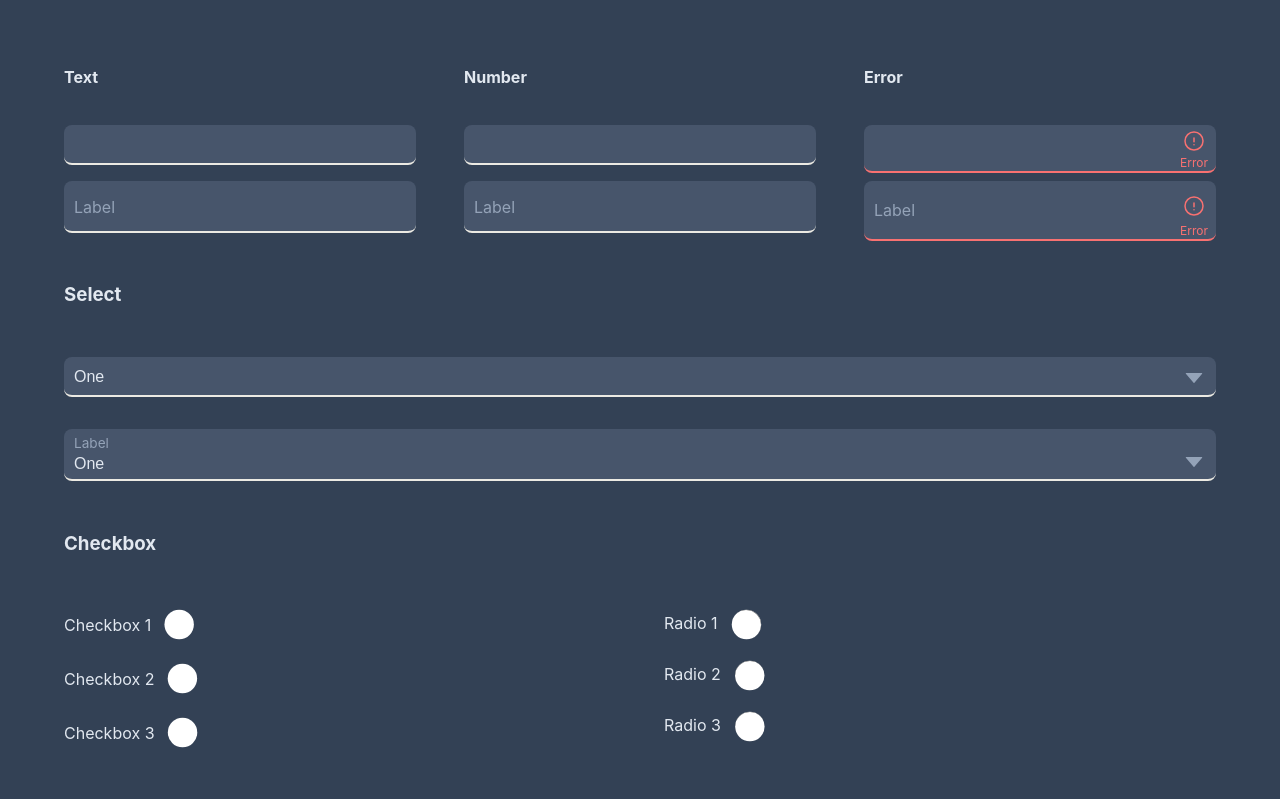
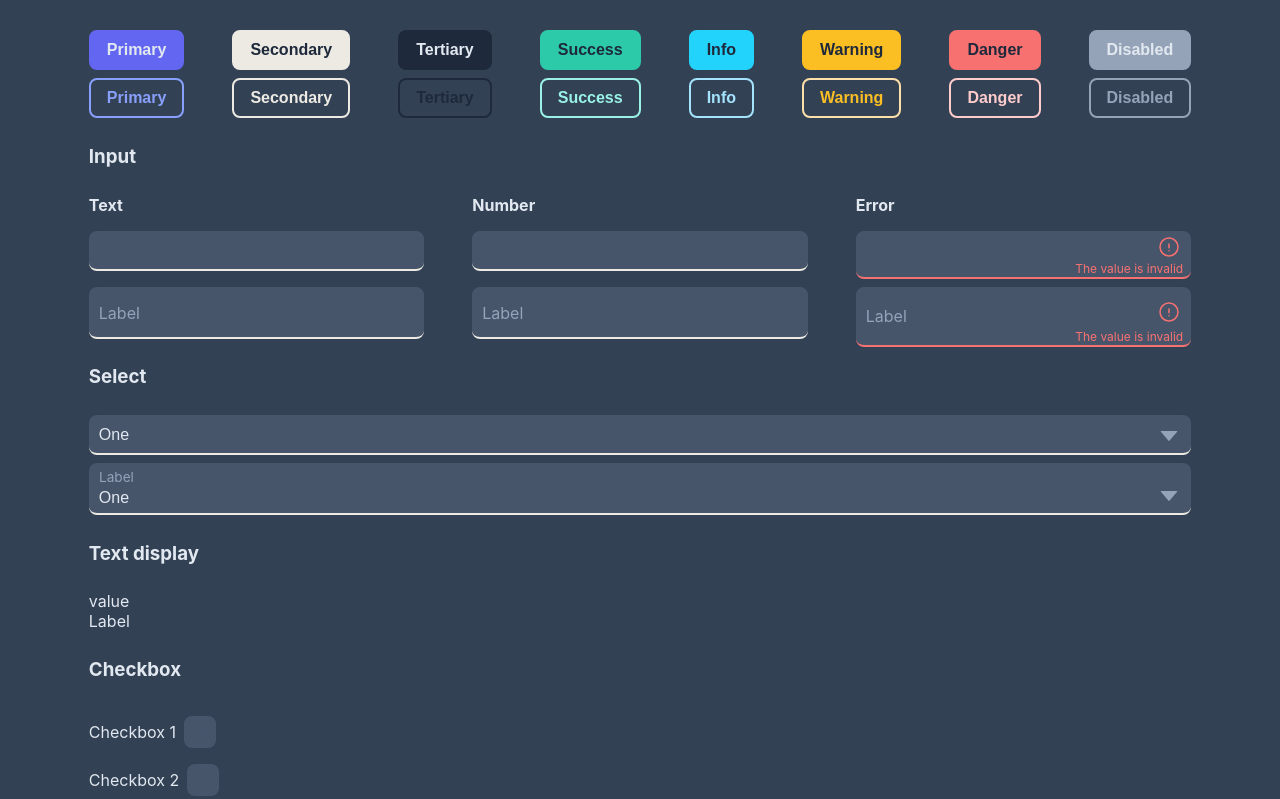
Before and after one commit to PaFonBu/react-data-table-and-ui-components-ts, a React (Vite) app: page /ui in a window 1280 px wide. Shown: the part 281-1080 px from the top of the page. Built offline with nearby package versions, Linux system fonts and the light colour scheme.

Commit message:
test project: CHANGE: centered the layout CHANGE: reordered the components npm package: CHANGE: checkbox style

```diff
--- a/src/components/Layout.tsx
+++ b/src/components/Layout.tsx
@@ -36,4 +36,9 @@ const StyledNavigation = styled.div`
 const StyledContainer = styled.div`
   margin-left: 2rem;
   margin-right: 2rem;
+  display: flex;
+  flex-direction: column;
+  justify-content: center;
+  align-items: center;
+  gap: 1rem;
 `;
--- a/src/npm-package/src/components/ui/Checkbox.ui.tsx
+++ b/src/npm-package/src/components/ui/Checkbox.ui.tsx
@@ -1,34 +1,64 @@
 import styled from "styled-components";
+import { colors } from "../../colors";
 
 export const Checkbox: React.FC<CheckboxProps> = ({
   label,
   styles,
-  type,
   ...props
-}) => {
-  return (
+}) => (
   <StyledContainer className={`${styles?.container ?? ""}`}>
     {label}
-      <StyledCheckbox
+    <StyledInput
       className={`${styles?.checkbox ?? ""}`}
-        type={type ?? "checkbox"}
       {...props}
+      type="checkbox"
     />
+    <StyledCheck viewBox="0 0 16 16">
+      <path d="M10.97 4.97a.75.75 0 011.07 1.05l-3.99 4.99a.75.75 0 01-1.08.02L4.324 8.384a.75.75 0 111.06-1.06l2.094 2.093 3.473-4.425a.267.267 0 01.02-.022z" />
+    </StyledCheck>
   </StyledContainer>
 );
-};
 
 const StyledContainer = styled.label`
+  position: relative;
+  display: inline-block;
+  width: fit-content;
   display: flex;
   gap: 0.5rem;
   align-items: center;
+  justify-content: space-between;
 `;
 
-const StyledCheckbox = styled.input`
+const StyledCheck = styled.svg`
+  position: absolute;
+  width: 2rem;
+  height: 2rem;
+  background: var(--background-color, ${colors.background});
+  top: 0;
+  inset-inline-end: 0px;
+  border-radius: 0.5rem;
+  fill: var(--background-color, ${colors.background});
+  user-select: none;
+
+  ${StyledContainer}:hover & {
+    filter: brightness(1.25);
+  }
+`;
+
+const StyledInput = styled.input`
   clip-path: circle(46% at 50% 50%);
   flex-shrink: 0;
   height: 2rem;
   width: 2rem;
+  margin: 0;
+  opacity: 0;
+  z-index: -1;
+
+  &:checked ~ ${StyledCheck} {
+    background: var(--primary-color, ${colors.primary});
+    fill: var(--text-color, ${colors.text});
+    opacity: 1;
+  }
 `;
 
 interface CheckboxProps
@@ -41,5 +71,4 @@ interface CheckboxProps
     container?: string;
     checkbox?: string;
   };
-  type?: "checkbox" | "radio";
 }
--- a/src/pages/UI.tsx
+++ b/src/pages/UI.tsx
@@ -8,53 +8,8 @@ import styled from "styled-components";
 import { Dropdown } from "../npm-package/src/components/ui/Dropdown.ui";
 
 export const UI: React.FC = () => (
-  <>
-    <h2>UI</h2>
-    <h3>Input</h3>
-    <StyledRow>
-      <StyledCol>
-        <h4>Text</h4>
-        <Input />
-        <Input label="Label" />
-      </StyledCol>
-      <StyledCol>
-        <h4>Number</h4>
-        <Input type="number" />
-        <Input type="number" label="Label" />
-      </StyledCol>
-      <StyledCol>
-        <h4>Error</h4>
-        <Input error="Error" />
-        <Input label="Label" error="Error" />
-      </StyledCol>
-    </StyledRow>
-    <h3>Select</h3>
-    <Select
-      options={[
-        { value: "1", label: "One" },
-        { value: "2", label: "Two" },
-      ]}
-    />
-    <Select
-      label="Label"
-      options={[
-        { value: "1", label: "One" },
-        { value: "2", label: "Two" },
-      ]}
-    />
-    <h3>Checkbox</h3>
-    <StyledRow>
-      <StyledCol>
-        <Checkbox label="Checkbox 1" />
-        <Checkbox label="Checkbox 2" />
-        <Checkbox label="Checkbox 3" />
-      </StyledCol>
-      <StyledCol>
-        <Checkbox label="Radio 1" type="radio" name="1" />
-        <Checkbox label="Radio 2" type="radio" name="1" />
-        <Checkbox label="Radio 3" type="radio" name="1" />
-      </StyledCol>
-    </StyledRow>
+  <StyledUI>
+    <h2 className="center">UI</h2>
     <h3>Button</h3>
     <StyledRow>
       <StyledCol>
@@ -79,33 +34,94 @@ export const UI: React.FC = () => (
         <Button variant="danger">Danger</Button>
       </StyledCol>
       <StyledCol>
-        <Button variant="primary" disabled>Disabled</Button>
+        <Button variant="primary" disabled>
+          Disabled
+        </Button>
       </StyledCol>
     </StyledRow>
     <StyledRow>
       <StyledCol>
-        <Button variant="primary" outline>Primary</Button>
+        <Button variant="primary" outline>
+          Primary
+        </Button>
       </StyledCol>
       <StyledCol>
-        <Button variant="secondary" outline>Secondary</Button>
+        <Button variant="secondary" outline>
+          Secondary
+        </Button>
       </StyledCol>
       <StyledCol>
-        <Button variant="tertiary" outline>Tertiary</Button>
+        <Button variant="tertiary" outline>
+          Tertiary
+        </Button>
       </StyledCol>
       <StyledCol>
-        <Button variant="success" outline>Success</Button>
+        <Button variant="success" outline>
+          Success
+        </Button>
       </StyledCol>
       <StyledCol>
-        <Button variant="info" outline>Info</Button>
+        <Button variant="info" outline>
+          Info
+        </Button>
       </StyledCol>
       <StyledCol>
-        <Button variant="warning" outline>Warning</Button>
+        <Button variant="warning" outline>
+          Warning
+        </Button>
       </StyledCol>
       <StyledCol>
-        <Button variant="danger" outline>Danger</Button>
+        <Button variant="danger" outline>
+          Danger
+        </Button>
       </StyledCol>
       <StyledCol>
-        <Button variant="primary" outline disabled>Disabled</Button>
+        <Button variant="primary" outline disabled>
+          Disabled
+        </Button>
+      </StyledCol>
+    </StyledRow>
+    <h3>Input</h3>
+    <StyledRow>
+      <StyledCol>
+        <h4 className="m-0">Text</h4>
+        <Input />
+        <Input label="Label" />
+      </StyledCol>
+      <StyledCol>
+        <h4 className="m-0">Number</h4>
+        <Input type="number" />
+        <Input type="number" label="Label" />
+      </StyledCol>
+      <StyledCol>
+        <h4 className="m-0">Error</h4>
+        <Input error="The value is invalid" />
+        <Input label="Label" error="The value is invalid" />
+      </StyledCol>
+    </StyledRow>
+    <h3>Select</h3>
+    <Select
+      options={[
+        { value: "1", label: "One" },
+        { value: "2", label: "Two" },
+      ]}
+    />
+    <Select
+      label="Label"
+      options={[
+        { value: "1", label: "One" },
+        { value: "2", label: "Two" },
+      ]}
+    />
+    <h3>Text display</h3>
+    <TextDisplay label="Label" value="value" />
+    <StyledRow>
+      <StyledCol>
+        <h3>Checkbox</h3>
+        <Checkbox label="Checkbox 1" />
+        <Checkbox label="Checkbox 2" />
+        <Checkbox label="Checkbox 3" />
+        <Checkbox />
       </StyledCol>
     </StyledRow>
     <h3>Dropdown</h3>
@@ -118,9 +134,7 @@ export const UI: React.FC = () => (
     />
     <h3>Spinner</h3>
     <Spinner />
-    <h3>Text display</h3>
-    <TextDisplay label="Label" value="value" />
-  </>
+  </StyledUI>
 );
 
 const StyledRow = styled.div`
@@ -136,3 +150,18 @@ const StyledCol = styled.div`
   gap: 1rem;
   width: 100%;
 `;
+
+const StyledUI = styled.div`
+  display: flex;
+  flex-direction: column;
+  gap: 0.5rem;
+  .center {
+    align-self: center;
+  }
+  .m-0 {
+    margin: 0;
+  }
+`;
+
+// TODO: Add radio
+// TODO: Add switch
```
Lines whose indentation alone changed are shown as unchanged.
